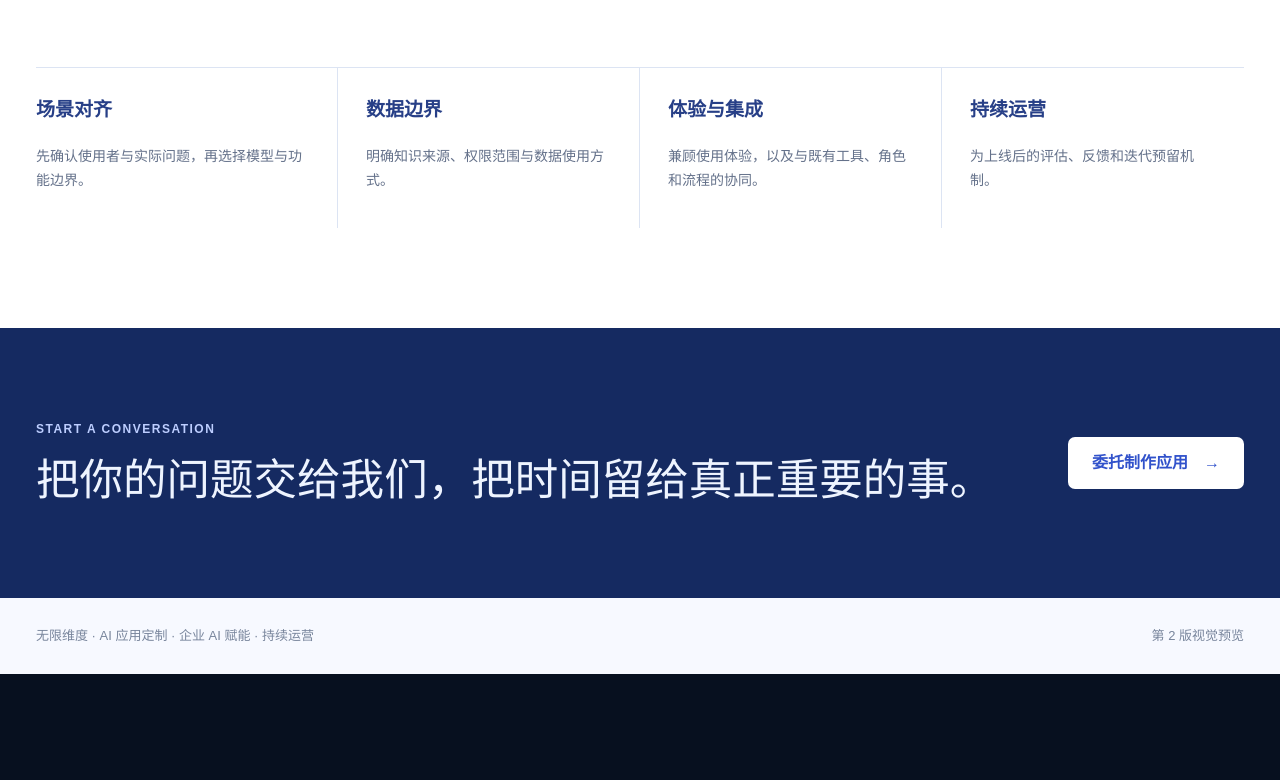
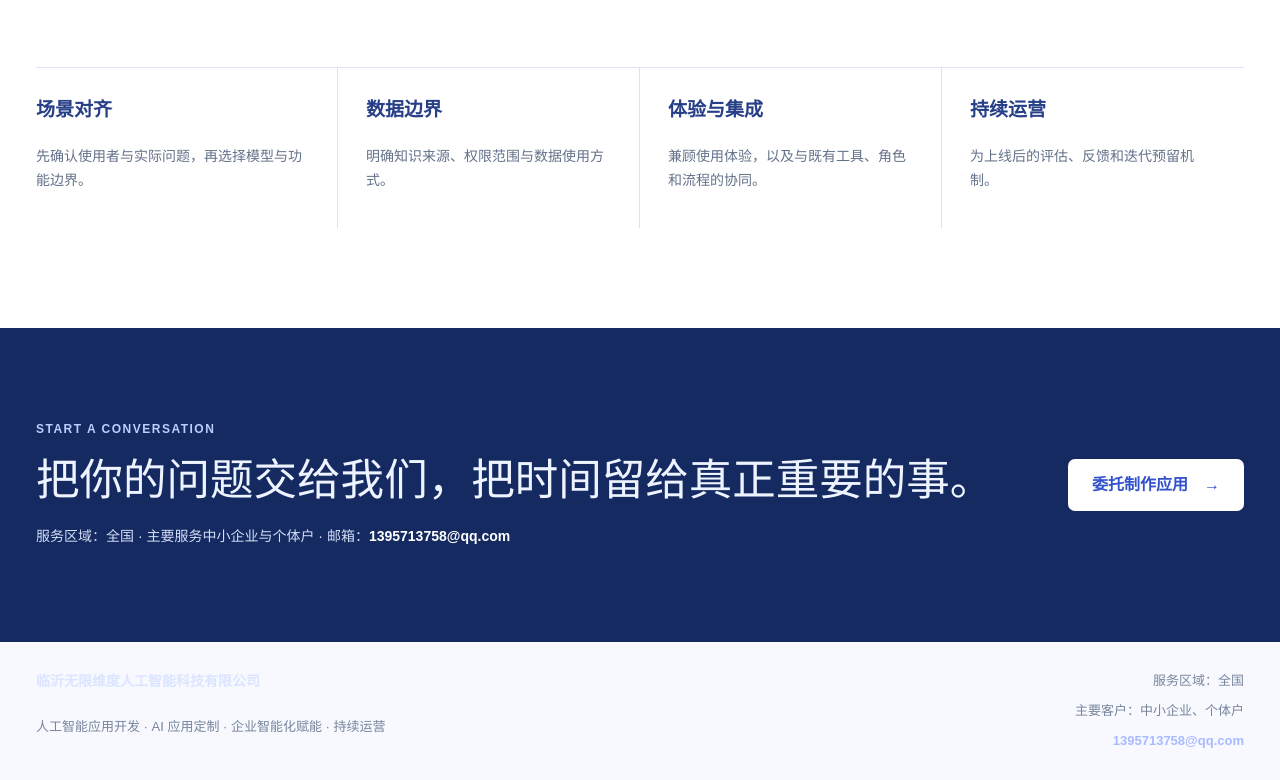
Before and after one commit to lucifer688688-ctrl/lucifer688688-ctrl.github.io, a Next.js app: page /v2 in a window 1280 px wide. Shown: the part 4484-5264 px from the top of the page. Before the commit the page ends 5158 px from the top, so only its background shows below. Built offline with nearby package versions, Linux system fonts and the light colour scheme.

Commit message:
content: add company contact details

```diff
--- a/app/v2/page.module.css
+++ b/app/v2/page.module.css
@@ -82,7 +82,13 @@
 .contact { display: flex; align-items: center; justify-content: space-between; gap: 36px; padding: 92px max(36px, calc((100% - 1320px) / 2)); background: #152a61; color: #fff; }
 .contact .eyebrow { color: #bdceff; }
 .contact .primaryButton { background: #fff; color: #3152cb; box-shadow: none; }
-.footer { display: flex; justify-content: space-between; gap: 20px; padding: 28px max(36px, calc((100% - 1320px) / 2)); color: #78859c; font-size: 13px; }
+.contactDetails { max-width: 720px; margin: 18px 0 0; color: #d4def7; font-size: 14px; line-height: 1.8; }
+.contactDetails a { color: #ffffff; font-weight: 700; }
+.footer { display: grid; grid-template-columns: 1.4fr 1fr; gap: 32px; padding: 28px max(36px, calc((100% - 1320px) / 2)); color: #78859c; font-size: 13px; }
+.footerIdentity, .footerMeta { display: grid; gap: 8px; line-height: 1.7; }
+.footerIdentity strong { color: #dce5ff; font-size: 14px; }
+.footerMeta { justify-items: end; text-align: right; }
+.footerMeta a { color: #aabaff; font-weight: 700; }
 .backdrop { position: fixed; z-index: 20; inset: 0; display: grid; place-items: center; padding: 20px; background: rgba(17, 28, 55, 0.48); }
 .dialog { position: relative; width: min(100%, 560px); padding: 42px; border-radius: 10px; background: #fff; box-shadow: 0 26px 80px rgba(18, 34, 79, 0.24); }
 .dialog form { display: grid; gap: 16px; }
@@ -151,7 +157,8 @@
   .assuranceGrid article:first-child { border-top: 0; }
   .product { gap: 38px; }
   .productVisual { padding: 14px; }
-  .footer { align-items: flex-start; flex-direction: column; padding: 24px 20px; }
+  .footer { grid-template-columns: 1fr; padding: 24px 20px; }
+  .footerMeta { justify-items: start; text-align: left; }
   .dialog { padding: 34px 22px; }
   .dialog h2 { font-size: 29px; }
 }
--- a/app/v2/page.tsx
+++ b/app/v2/page.tsx
@@ -190,13 +190,21 @@ export default function VersionTwoPreview() {
         <div>
           <p className={styles.eyebrow}>START A CONVERSATION</p>
           <h2 id="v2-contact-title">把你的问题交给我们，把时间留给真正重要的事。</h2>
+          <p className={styles.contactDetails}>服务区域：全国 · 主要服务中小企业与个体户 · 邮箱：<a href="mailto:1395713758@qq.com">1395713758@qq.com</a></p>
         </div>
           <button className={styles.primaryButton} type="button" onClick={() => setDialogOpen(true)}>委托制作应用 <span aria-hidden="true">→</span></button>
       </section>
 
       <footer className={styles.footer}>
-        <span>无限维度 · AI 应用定制 · 企业 AI 赋能 · 持续运营</span>
-        <span>第 2 版视觉预览</span>
+        <div className={styles.footerIdentity}>
+          <strong>临沂无限维度人工智能科技有限公司</strong>
+          <span>人工智能应用开发 · AI 应用定制 · 企业智能化赋能 · 持续运营</span>
+        </div>
+        <div className={styles.footerMeta}>
+          <span>服务区域：全国</span>
+          <span>主要客户：中小企业、个体户</span>
+          <a href="mailto:1395713758@qq.com">1395713758@qq.com</a>
+        </div>
       </footer>
 
       {dialogOpen && (
```
Also changed, not shown: 9 other files (tests, documents, lock files or other folders).
